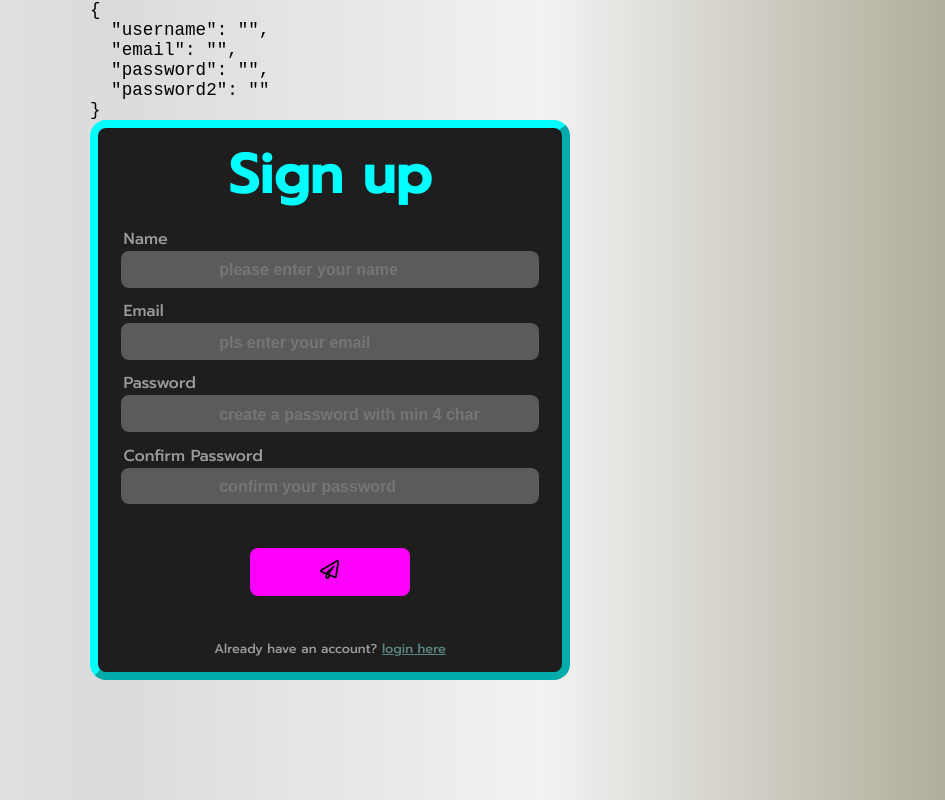
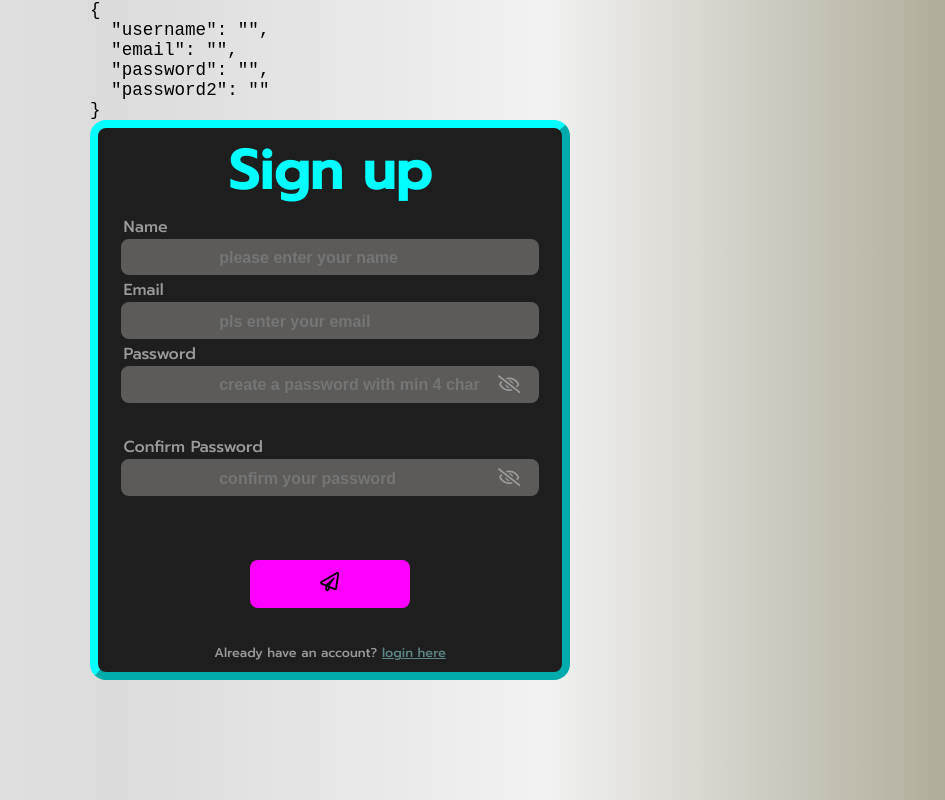
Before and after one commit to MandyNeumeyer/login-form, a React (Create React App) app: page / in a window 1280 px wide. Shown: the whole page, without its empty margins (310-1255 px from the left). Built offline with nearby package versions, Linux system fonts and the light colour scheme.

Commit message:
feat: Add pw visibility toggle

```diff
--- a/src/components/Form.js
+++ b/src/components/Form.js
@@ -1,7 +1,7 @@
 import React, { useState, useEffect } from 'react'
 import Success from './Success';
 import './Form.css'
-import { FaRegPaperPlane } from 'react-icons/fa';
+import { FaRegPaperPlane, FaRegEye, FaRegEyeSlash} from 'react-icons/fa';
 import Siren from '../img/siren.gif'
 
 
@@ -14,6 +14,8 @@ const Form = () => {
         password2: ""
     }
     const [formValues, setFormValues] = useState(initialValue);
+    const [passwordShown, setPasswordShown] = useState(false)
+    const [passwordRepeatShown, setPasswordRepeatShown] = useState(false)
     const [isSignedUp, setSignedUp] = useState(false);
 
     const [isSubmitted, setIsSubmitted] = useState(false)
@@ -26,6 +28,13 @@ const Form = () => {
         }
     }, [foundError, isSubmitted])
 
+    const styleIcons={
+        position: 'relative',
+        left: '25rem',
+        bottom: '1.9rem',
+        fontSize: '1.4rem',
+        color:'rgb(155, 154, 154)',
+    }
 
     const handleChange = (e) => {
         console.log(e.target);
@@ -107,23 +116,31 @@ const Form = () => {
                     </div>
                     <div>
                         <label htmlFor="password">Password</label>
-                        <input type="password"
+                        <input type={passwordShown ? "text" : "password"}
                             id="password"
                             placeholder="create a password with min 4 char"
                             name="password"
                             onChange={handleChange}
                             value={formValues.password}
                         />
+                        <span onClick={() => setPasswordShown(!passwordShown)}>{passwordShown ?
+                                                                        <FaRegEye style={styleIcons} />
+                                                                      : <FaRegEyeSlash style={styleIcons} />}
+                        </span>
                     </div>
                     <div>
                         <label htmlFor="password2">Confirm Password</label>
-                        <input type="password"
+                        <input type={passwordRepeatShown ? "text" : "password"}
                             id="password2"
                             placeholder="confirm your password"
                             name="password2"
                             onChange={handleChange}
                             value={formValues.password2}
                         />
+                        <span onClick={() => setPasswordRepeatShown(!passwordRepeatShown)}>{passwordRepeatShown ?
+                                                                        <FaRegEye style={styleIcons} />
+                                                                      : <FaRegEyeSlash style={styleIcons} />}
+                        </span>
                     </div>
                     <button type="submit"><FaRegPaperPlane /></button>
                     <span>Already have an account? <a href="/#">login here</a></span>
```
Also changed, not shown: visibility-toggle.gif (added), 1 other file (tests, documents, lock files or other folders).
